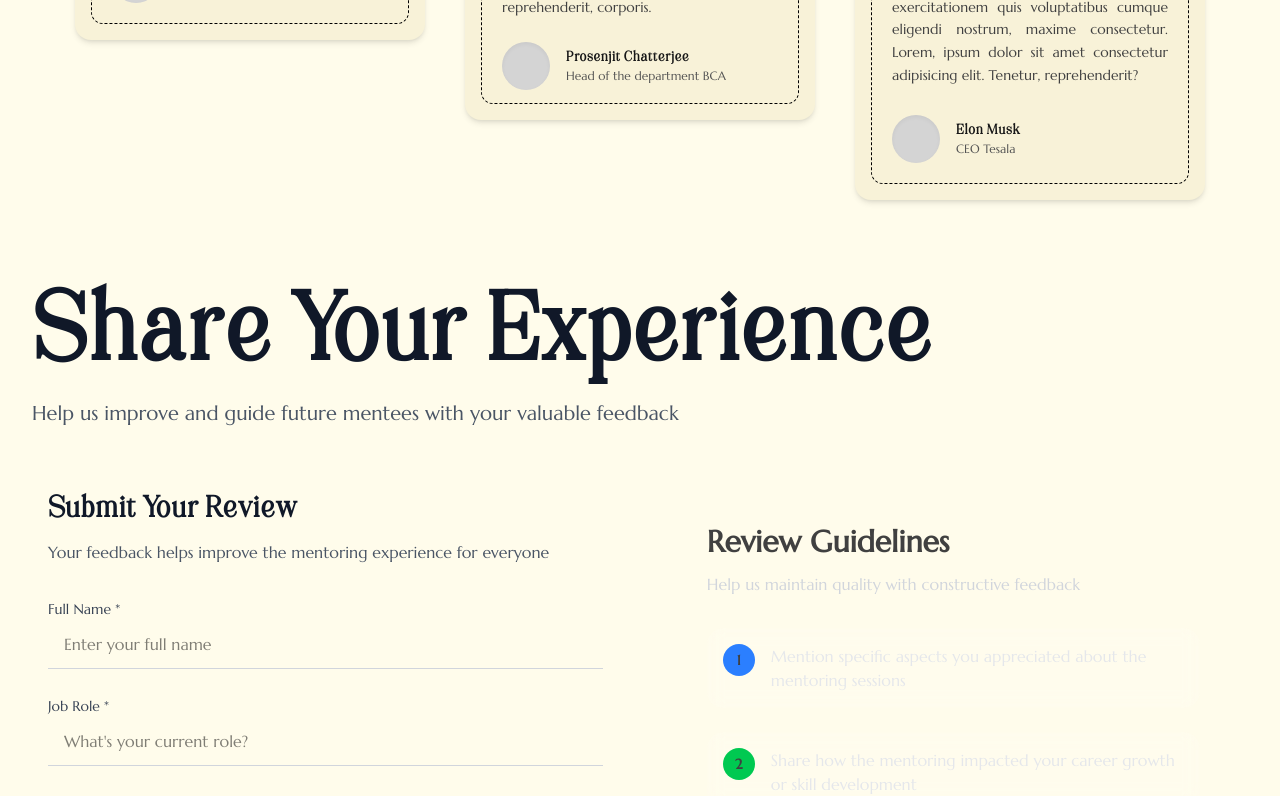
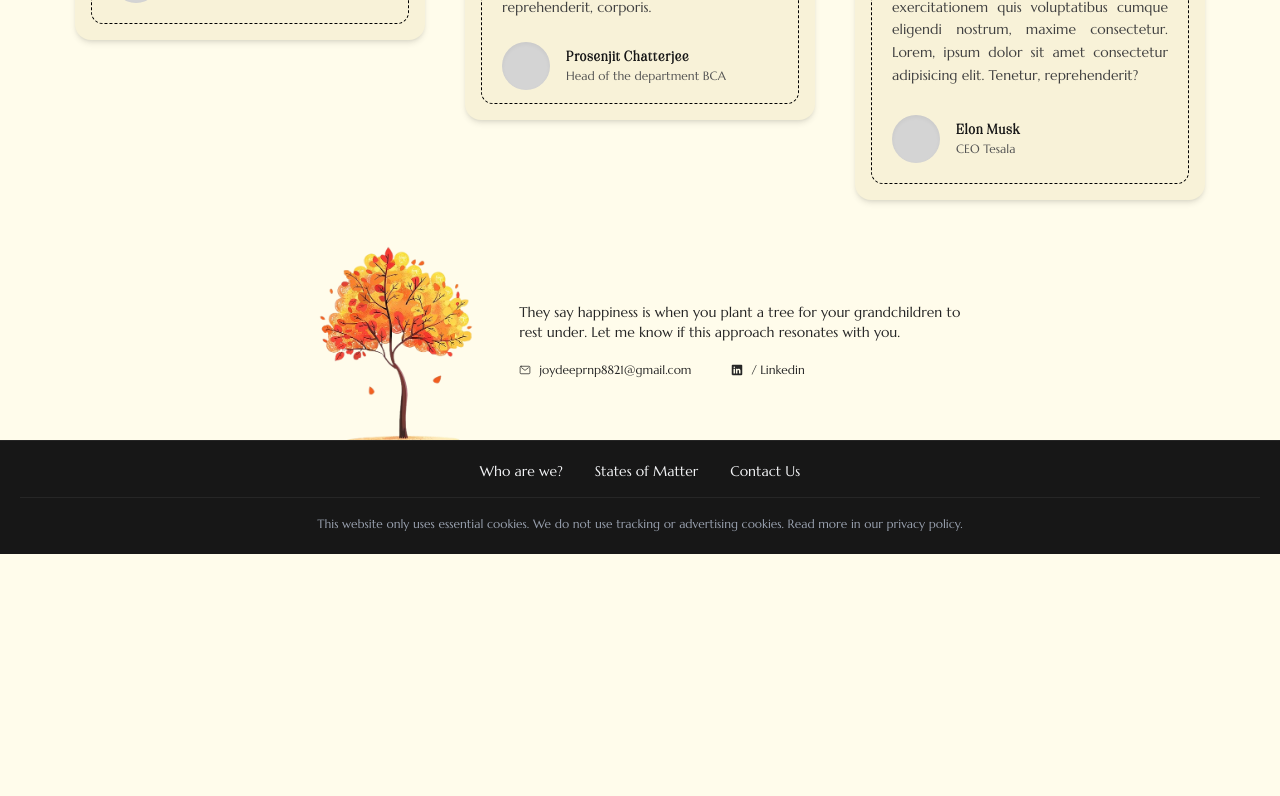
Before and after one commit to joydeep-07/Art-Gallery, a React (Vite) app: page /mentoring in a window 1280 px wide. Shown: the part 2000-2796 px from the top of the page. After the commit the page ends 2554 px from the top, so only its background shows below. Built offline with nearby package versions, Linux system fonts and the light colour scheme.

Commit message:
Review Form resetted

```diff
--- a/src/components/Review.jsx
+++ b/src/components/Review.jsx
@@ -1,206 +1,9 @@
-import React, { useState } from "react";
+import React from 'react'
 
 const Review = () => {
-  const [form, setForm] = useState({ fullName: "", jobRole: "", message: "" });
+  return (
+    <div className='text-5xl text-center text-neutral-700 py-10'>This is review Component</div>
+  )
+}
 
-  const handleChange = (e) => {
-    setForm({ ...form, [e.target.name]: e.target.value });
-  };
-
-  const handleSubmit = (e) => {
-    e.preventDefault();
-    // Handle form submission here
-    console.log("Form submitted:", form);
-  };
-
-  return (
-    <div className="min-h-screen py-12 px-4 sm:px-6 lg:px-8">
-      <div className="max-w-7xl mx-auto">
-        {/* TITLE */}
-        <div className="flex flex-col justify-between mb-12 text-left">
-          <h1
-            style={{ fontFamily: "karatone", letterSpacing: "0.02em" }}
-            className="text-6xl lg:text-8xl font-bold text-gray-900 mb-4 tracking-tight"
-          >
-            Share Your Experience
-          </h1>
-          <p className="text-xl text-gray-600 max-w-2xl">
-            Help us improve and guide future mentees with your valuable feedback
-          </p>
-        </div>
-
-        {/* MAIN CONTENT */}
-        <div className=" overflow-hidden ">
-          <div className="flex flex-col gap-10 lg:flex-row">
-            {/* LEFT SECTION - FORM */}
-            <div className="lg:w-1/2 p-5 lg:p-4 ">
-              <div className="mb-8">
-                <h2
-                  style={{ fontFamily: "karatone", letterSpacing: "0.03em" }}
-                  className="text-3xl font-bold text-gray-900 mb-3"
-                >
-                  Submit Your Review
-                </h2>
-                <p className="text-gray-600">
-                  Your feedback helps improve the mentoring experience for
-                  everyone
-                </p>
-              </div>
-
-              <form onSubmit={handleSubmit} className="space-y-6">
-                <div className="space-y-2">
-                  <label className="text-sm font-medium text-gray-700">
-                    Full Name *
-                  </label>
-                  <input
-                    type="text"
-                    name="fullName"
-                    value={form.fullName}
-                    onChange={handleChange}
-                    required
-                    className="w-full px-4 py-3 border-b outline-none border-gray-300 focus:ring-1 focus:ring-neutral-400 focus:border-transparent transition-all duration-200 "
-                    placeholder="Enter your full name"
-                  />
-                </div>
-
-                <div className="space-y-2">
-                  <label className="text-sm font-medium text-gray-700">
-                    Job Role *
-                  </label>
-                  <input
-                    type="text"
-                    name="jobRole"
-                    value={form.jobRole}
-                    onChange={handleChange}
-                    required
-                    className="w-full px-4 py-3 border-b outline-none border-gray-300 focus:ring-1 focus:ring-neutral-400 focus:border-transparent transition-all duration-200 "
-                    placeholder="What's your current role?"
-                  />
-                </div>
-
-                <div className="space-y-2">
-                  <label className="text-sm font-medium text-gray-700">
-                    Review Message *
-                  </label>
-                  <textarea
-                    name="message"
-                    value={form.message}
-                    onChange={handleChange}
-                    required
-                    rows="6"
-                    className="w-full px-4 py-3 border border-gray-300 outline-none focus:ring-1 focus:ring-neutral-400 focus:border-transparent transition-all duration-200 resize-none rounded-sm"
-                    placeholder="Share your mentoring experience..."
-                  />
-                </div>
-
-                <button
-                  type="submit"
-                  style={{fontFamily:"karatone"}}
-                  className="w-full grayscale-100 bg-neutral-800 text-white py-4 px-6 rounded-xl font-semibold transform transition-all duration-200 "
-                >
-                  Submit Review
-                </button>
-              </form>
-            </div>
-
-            {/* RIGHT SECTION - GUIDELINES */}
-            <div className="lg:w-1/2 p-8 lg:p-12  text-neutral-700">
-              <div className="mb-8">
-                <h2 className="text-3xl font-bold mb-3">Review Guidelines</h2>
-                <p className="text-gray-300">
-                  Help us maintain quality with constructive feedback
-                </p>
-              </div>
-
-              <div className="space-y-6 ">
-                <div className="flex items-start space-x-4 p-4 bg-white/10 rounded-2xl backdrop-blur-sm">
-                  <div className="flex-shrink-0 w-8 h-8 bg-blue-500 rounded-full flex items-center justify-center">
-                    <span className="text-sm font-bold">1</span>
-                  </div>
-                  <p className="text-gray-200">
-                    Mention specific aspects you appreciated about the mentoring
-                    sessions
-                  </p>
-                </div>
-
-                <div className="flex items-start space-x-4 p-4 bg-white/10 rounded-2xl backdrop-blur-sm">
-                  <div className="flex-shrink-0 w-8 h-8 bg-green-500 rounded-full flex items-center justify-center">
-                    <span className="text-sm font-bold">2</span>
-                  </div>
-                  <p className="text-gray-200">
-                    Share how the mentoring impacted your career growth or skill
-                    development
-                  </p>
-                </div>
-
-                <div className="flex items-start space-x-4 p-4 bg-white/10 rounded-2xl backdrop-blur-sm">
-                  <div className="flex-shrink-0 w-8 h-8 bg-purple-500 rounded-full flex items-center justify-center">
-                    <span className="text-sm font-bold">3</span>
-                  </div>
-                  <p className="text-gray-200">
-                    Provide constructive suggestions while maintaining respect
-                    and professionalism
-                  </p>
-                </div>
-
-                <div className="flex items-start space-x-4 p-4 bg-white/10 rounded-2xl backdrop-blur-sm">
-                  <div className="flex-shrink-0 w-8 h-8 bg-orange-500 rounded-full flex items-center justify-center">
-                    <span className="text-sm font-bold">4</span>
-                  </div>
-                  <p className="text-gray-200">
-                    Be honest and detailed to help future mentees make informed
-                    decisions
-                  </p>
-                </div>
-              </div>
-            </div>
-          </div>
-        </div>
-
-        {/* BOTTOM FEATURES */}
-        <div className="grid grid-cols-1 md:grid-cols-3 gap-6 mt-12">
-          <div className="bg-white/80 backdrop-blur-sm rounded-2xl p-6 shadow-lg border border-white/20">
-            <div className="w-12 h-12 bg-blue-100 rounded-xl flex items-center justify-center mb-4">
-              <span className="text-2xl">💫</span>
-            </div>
-            <h3 className="font-semibold text-gray-900 mb-2">
-              Help Future Mentees
-            </h3>
-            <p className="text-gray-600 text-sm">
-              Your review will help future mentees understand the experience and
-              make better decisions
-            </p>
-          </div>
-
-          <div className="bg-white/80 backdrop-blur-sm rounded-2xl p-6 shadow-lg border border-white/20">
-            <div className="w-12 h-12 bg-green-100 rounded-xl flex items-center justify-center mb-4">
-              <span className="text-2xl">🚀</span>
-            </div>
-            <h3 className="font-semibold text-gray-900 mb-2">
-              Improve Quality
-            </h3>
-            <p className="text-gray-600 text-sm">
-              Constructive feedback helps us continuously improve the quality of
-              mentoring
-            </p>
-          </div>
-
-          <div className="bg-white/80 backdrop-blur-sm rounded-2xl p-6 shadow-lg border border-white/20">
-            <div className="w-12 h-12 bg-purple-100 rounded-xl flex items-center justify-center mb-4">
-              <span className="text-2xl">🙏</span>
-            </div>
-            <h3 className="font-semibold text-gray-900 mb-2">
-              We Appreciate You
-            </h3>
-            <p className="text-gray-600 text-sm">
-              Thank you for taking the time to share your valuable thoughts and
-              experiences!
-            </p>
-          </div>
-        </div>
-      </div>
-    </div>
-  );
-};
-
-export default Review;
+export default Review
--- a/src/pages/Mentoring.jsx
+++ b/src/pages/Mentoring.jsx
@@ -3,7 +3,6 @@ import Lottie from "lottie-react";
 import animation from "../assets/Animations/sesaw.json";
 import Footer from "../layouts/Footer";
 import { Link } from "react-router-dom";
-import Review from "../components/Review";
 
 const Mentoring = () => {
   return (
@@ -265,9 +264,7 @@ const Mentoring = () => {
           </div>
         </div>
 
-        {/* REVIEW FORM  */}
 
-        <Review/>
 
         <div className="w-full">
           <Footer />
```
